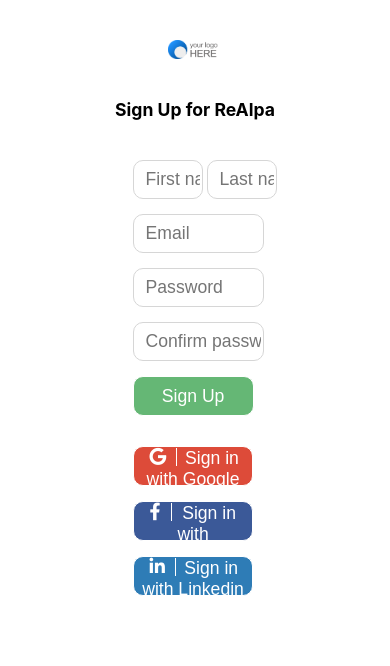
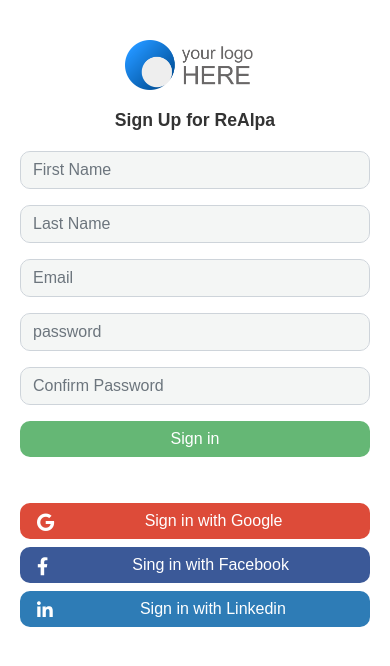
Before and after one commit to abhishekpatelmc/react-realpha, a React (Create React App) app: page / in a window 390 px wide. Shown: the top 666 px of the page. Built offline with nearby package versions, Linux system fonts and the light colour scheme.

Commit message:
added bootstrap and made responsive

```diff
--- a/public/index.html
+++ b/public/index.html
@@ -13,6 +13,12 @@
       rel="stylesheet"
       href="https://cdnjs.cloudflare.com/ajax/libs/font-awesome/5.12.1/css/all.min.css"
       integrity="sha256-mmgLkCYLUQbXn0B1SRqzHar6dCnv9oZFPEC1g1cwlkk="
+      crossorigin="anonymous"
+    />
+    <link
+      href="https://cdn.jsdelivr.net/npm/bootstrap@5.0.0-beta3/dist/css/bootstrap.min.css"
+      rel="stylesheet"
+      integrity="sha384-eOJMYsd53ii+scO/bJGFsiCZc+5NDVN2yr8+0RDqr0Ql0h+rP48ckxlpbzKgwra6"
       crossorigin="anonymous"
     />
     <link rel="apple-touch-icon" href="%PUBLIC_URL%/logo192.png" />
--- a/src/App.css
+++ b/src/App.css
@@ -1,88 +1,56 @@
+* {
+  margin: 0;
+  font-family: sans-serif;
+  color: #333;
+}
+.content {
+  max-width: 500px;
+  margin: 40px auto;
+  margin-top: 20px;
+  padding: 20px;
+}
 .logo {
-  margin-top: 40px;
-  display: flex;
-  justify-content: center;
+  text-align: center;
 }
 .logo img {
-  width: 14%;
-  height: 7%;
+  width: 40%;
+  height: 10%;
+}
+.head {
+  margin-top: 20px;
+  margin-bottom: 20px;
+  text-align: center;
 }
 .head h3 {
-  margin-top: 40px;
-  margin-bottom: 40px;
-  font-size: 1.1em;
   font-weight: bold;
-  text-align: center;
+  font-size: 1.1rem;
 }
-.flex {
-  display: flex;
-  flex-direction: column;
-  justify-content: center;
-  margin-left: 34%;
+.form-control {
+  border-radius: 10px;
+  background-color: #f4f6f5;
 }
-.fl-name {
-  display: flex;
+.btn.btn-primary {
+  border: white;
+  border-radius: 10px;
+  font-weight: 500;
 }
-.fl-name input {
-  display: flex;
-  width: 21%;
-  margin-bottom: 15px;
-  border: solid rgb(214, 214, 214) 1px;
-  border-radius: 10px;
-  height: 35px;
-  margin-right: 1.5%;
+.singup {
+  background-color: #65b775;
+  margin-bottom: 30px;
 }
-.other input {
-  display: block;
-  margin-bottom: 15px;
-  width: 45%;
-  border: solid rgb(214, 214, 214) 1px;
-  border-radius: 10px;
-  height: 35px;
-}
-.other button {
-  width: 47%;
-  height: 40px;
-  color: white;
-  border-radius: 10px;
-  border: solid rgb(255, 255, 255) 1px;
-  background-color: #65b775;
-  font-size: 1.1em;
-}
-input {
-  text-align: start;
-  padding-left: 12px;
-  font-size: 1.1em;
-}
-.social div {
-  display: flex;
-  margin-top: 30px;
-  margin-left: 34%;
-  text-align: center;
-  flex-direction: column;
-  width: 31%;
-}
-.social .btn {
-  height: 40px;
-  margin-bottom: 15px;
-  font-size: 1.1em;
-  color: white;
-  border-radius: 10px;
-  border: solid rgb(255, 255, 255) 1px;
-}
-#google {
+
+.google {
   background-color: #dd4b39;
 }
-#facebook {
+.facebook {
   background-color: #3b5998;
 }
-#linkedin {
+.linkedin {
   background-color: #2e7cb6;
 }
 i {
-  vertical-align: middle;
+  color: white;
   float: left;
-  padding-left: 10px;
-  padding-right: 10px;
-  border-right: solid 1px;
+  padding: 4px 15px 0 5px;
+  font-size: 18px;
 }
--- a/src/App.js
+++ b/src/App.js
@@ -3,7 +3,7 @@
 
 function App() {
   return (
-    <div className="App">
+    <div className="content">
       <Sinup />
     </div>
   );
--- a/src/components/Signup.js
+++ b/src/components/Signup.js
@@ -9,35 +9,75 @@
       <div className="head">
         <h3>Sign Up for ReAlpa</h3>
       </div>
-      <form className="flex">
-        <div className="fl-name">
-          <input type="text" placeholder="First name" />
-          <input type="text" placeholder="Last name" />
+
+      <form className="row g-3">
+        <div className="col-md-6">
+          <input
+            type="text"
+            className="form-control"
+            id="firstName"
+            placeholder="First Name"
+            required
+          />
         </div>
-        <div className="other">
-          <input type="email" placeholder="Email" />
-          <input type="password" placeholder="Password" />
-          <input type="password" placeholder="Confirm password" />
+        <div className="col-md-6">
+          <input
+            type="text"
+            className="form-control"
+            id="lastName"
+            placeholder="Last Name"
+            required
+          />
+        </div>
+        <div className="col-12">
+          <input
+            type="email"
+            className="form-control"
+            id="email"
+            placeholder="Email"
+            required
+          />
+        </div>
+        <div className="col-12">
+          <input
+            type="password"
+            className="form-control"
+            id="Password"
+            placeholder="password"
+            required
+          />
+        </div>
+        <div className="col-12">
+          <input
+            type="password"
+            className="form-control"
+            id="confirmPassword"
+            placeholder="Confirm Password"
+            required
+          />
+        </div>
 
-          <button type="submit">Sign Up</button>
+        <div className="col-12 d-grid">
+          <button type="submit" className="singup btn btn-primary">
+            Sign in
+          </button>
+        </div>
+
+        <div className="d-grid gap-2">
+          <button className="btn btn-primary social google" type="button">
+            <i className="fab fa-google"></i>
+            Sign in with Google
+          </button>
+          <button className="btn btn-primary social facebook" type="button">
+            <i className="fab fa-facebook-f"></i>
+            Sing in with Facebook
+          </button>
+          <button className="btn btn-primary social linkedin" type="button">
+            <i className="fab fa-linkedin-in"></i>
+            Sign in with Linkedin
+          </button>
         </div>
       </form>
-      <div className="social">
-        <div>
-          <button className="btn" id="google">
-            <i class="fab fa-google"></i>
-            <label>Sign in with Google</label>
-          </button>
-          <button className="btn" id="facebook">
-            <i class="fab fa-facebook-f"></i>
-            <label>Sign in with Facebook </label>
-          </button>
-          <button className="btn" id="linkedin">
-            <i class="fab fa-linkedin-in"></i>
-            <label>Sign in with Linkedin</label>
-          </button>
-        </div>
-      </div>
     </div>
   );
 };
```
